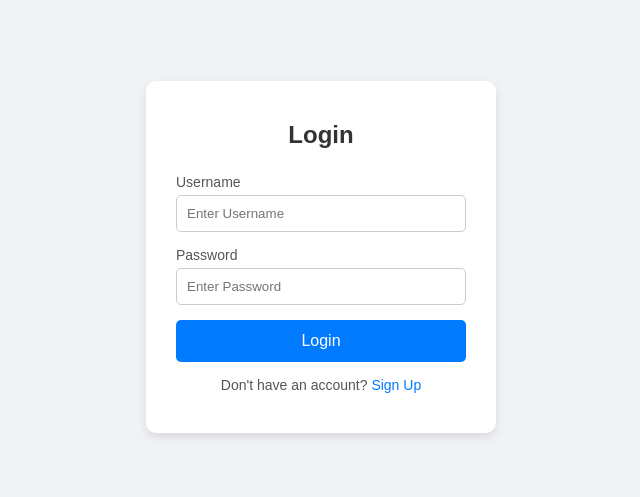
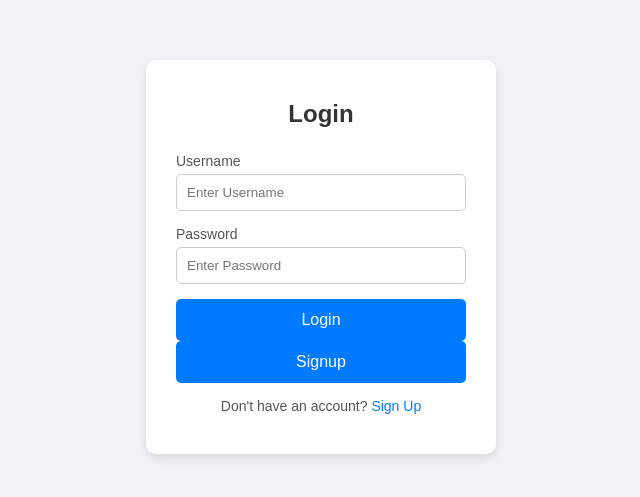
Before and after one commit to KhalidAli555/InternRepo, a plain HTML site: page index.html in a window 1280 px wide. Shown: the part 143-640 px from the top of the page, without its empty margins (319-959 px from the left). Drawn offline with Linux system fonts and the light colour scheme.

Commit message:
add signup button

```diff
--- a/index.html
+++ b/index.html
@@ -16,6 +16,7 @@
             <label for="password">Password</label>
             <input type="password" id="password" placeholder="Enter Password" required>
             <button type="submit">Login</button>
+            <button type="submit">Signup</button>
 
             <p class="signup-link">Don't have an account? <a href="#">Sign Up</a></p>
         </form>
```
